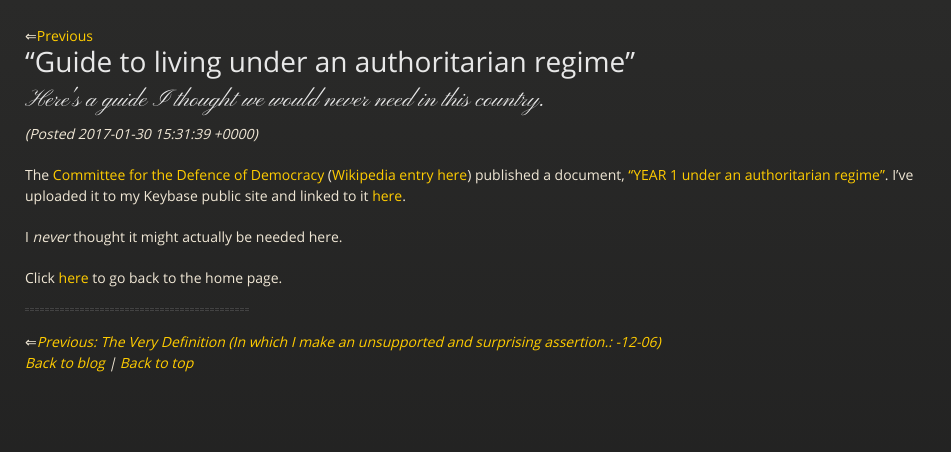
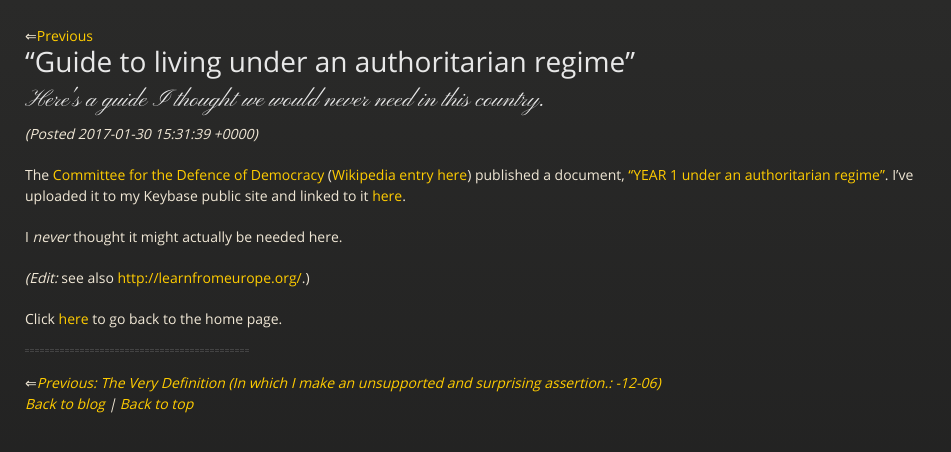
Before and after one commit to goltz20707/goltz20707.github.io, a Jekyll site: the page built from _posts/2017-01-30-guide.md, in a window 1280 px wide. Shown: the top 452 px of the page, without its empty margins (0-951 px from the left). Built offline with Jekyll 4.4.1, drawn with Linux system fonts in a browser that asks for light colours.

Commit message:
Update 2017-01-30-guide.md -- added link to http://learnfromeurope.org/.

```diff
--- a/_posts/2017-01-30-guide.md
+++ b/_posts/2017-01-30-guide.md
@@ -15,4 +15,6 @@ to my Keybase public site and linked to it
 
 I *never* thought it might actually be needed here.
 
+*(Edit:* see also [http://learnfromeurope.org/](http://learnfromeurope.org/).)
+
 Click [here](https://goltz20707.mmert.org/) to go back to the home page.
```
